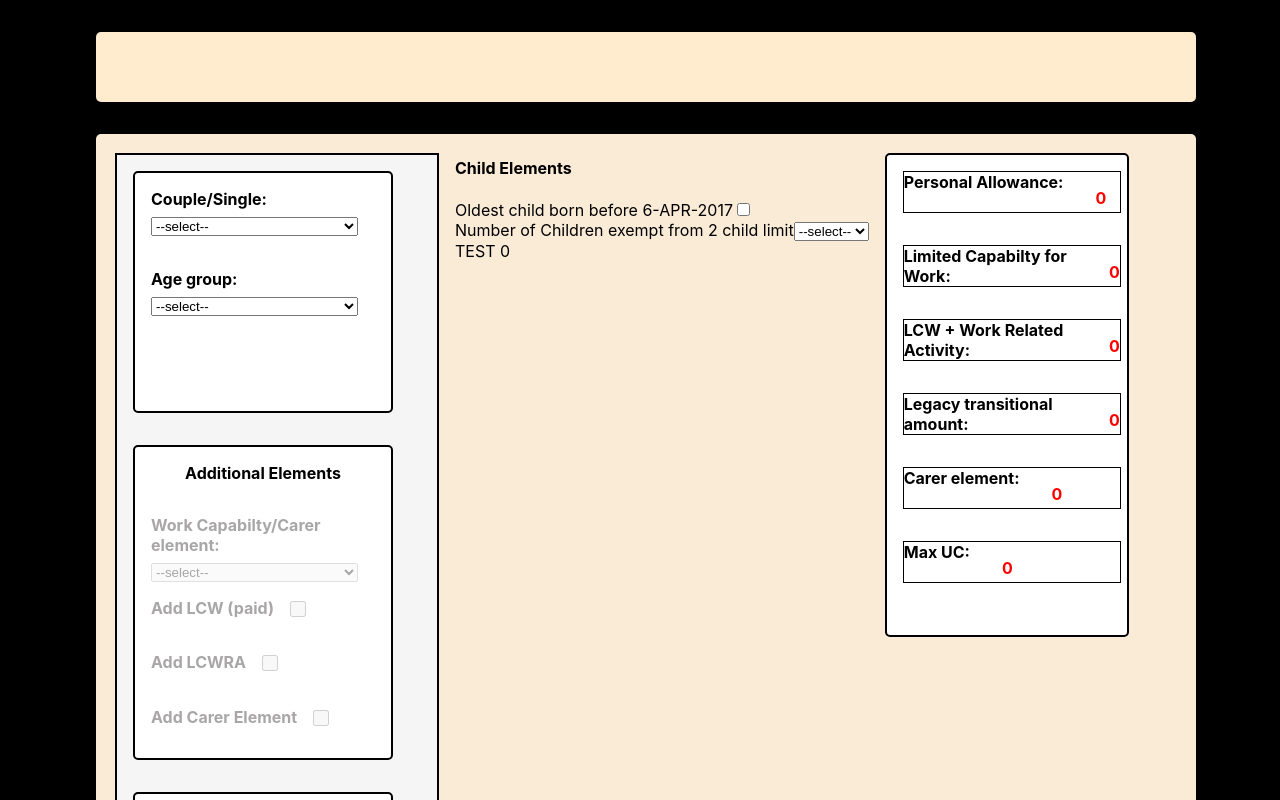
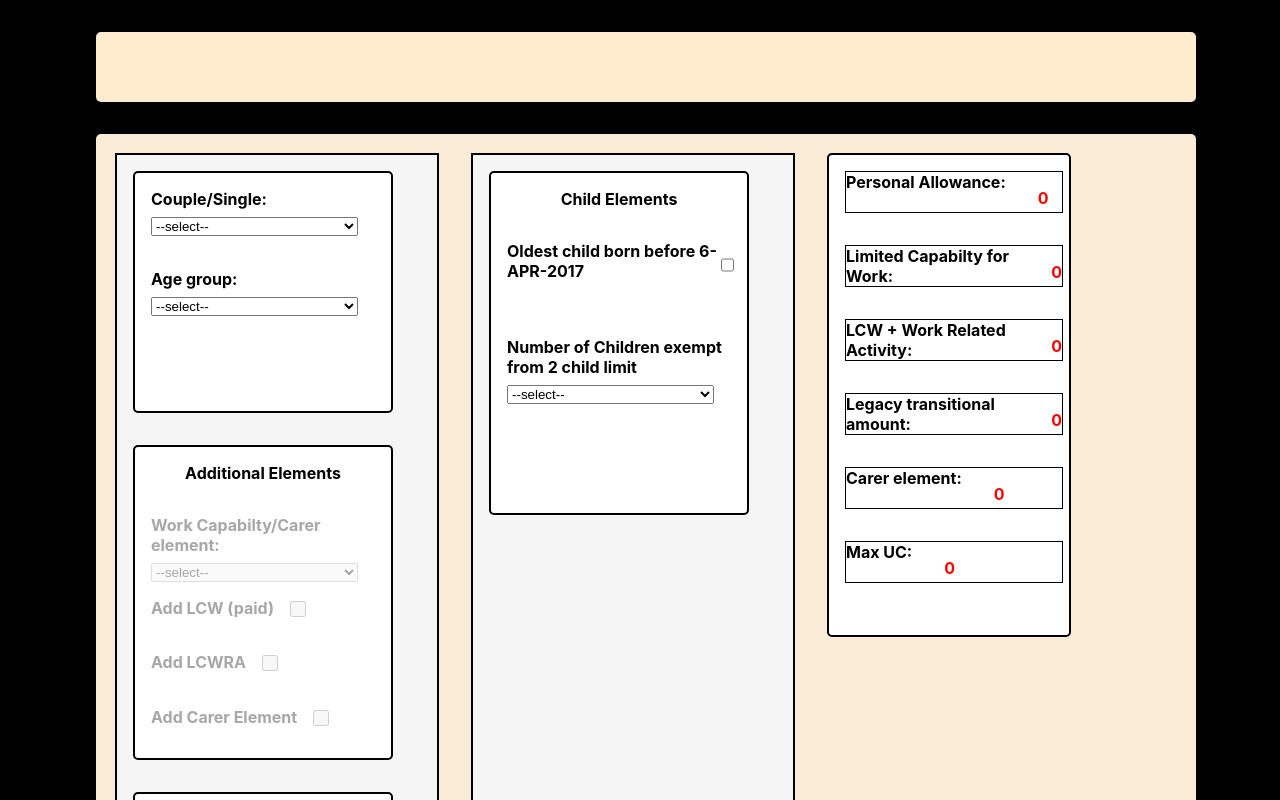
Before and after one commit to dnlstronge/benefitscalc2, a React (Create React App) app: page / in a window 1280 px wide. Shown: the top 800 px of the page. Built offline with nearby package versions, Linux system fonts and the light colour scheme.

Commit message:
[x] - add css

```diff
--- a/src/components/UC2/CHILD/CHILD.js
+++ b/src/components/UC2/CHILD/CHILD.js
@@ -37,14 +37,10 @@ const CHILD = ({ setPropState }) => {
                 <label htmlFor="oldest_checkbox" className={classes.checkbox_label}> Oldest child born before 6-APR-2017
                     <input value={oldest} onClick={handleOldest} id="oldest_checkbox" type="checkbox"></input>
                 </label>
-                <label className={classes.dropdown_label} htmlFor="exempt_child"></label>
-            </div>
-
           {/* oldest born after */}
-          <div className={classes.sub_container}>
-            <label className={classes.child_label} htmlFor="children_selection"> Number of Children exempt from 2 child limit
+            <label className={classes.dropdown_label} htmlFor="children_selection"> Number of Children exempt from 2 child limit
                 {!oldest &&
-                <select onChange={handleChildren} className={classes.child_select} id="children_selection">
+                <select onChange={handleChildren} className={classes.dropdown_select} id="children_selection">
                     <option value="0">--select--</option>
                     <option value="0">none</option>
                     <option value="1">1</option>
@@ -59,7 +55,7 @@ const CHILD = ({ setPropState }) => {
                     <option value="10">10</option>
                 </select>}
                 {oldest &&
-                <select onChange={handleChildren} className={classes.child_select} id="children_selection">
+                <select onChange={handleChildren} className={classes.dropdown_select} id="children_selection">
                     <option value="0">--select--</option>
                     <option value="0">none</option>
                     <option value="1">1</option>
@@ -74,7 +70,9 @@ const CHILD = ({ setPropState }) => {
                     <option value="10">10</option>
                 </select>}
             </label>
-            <div>TEST {numChildren} </div>
+            <label className={classes.dropdown_label} htmlFor="exempt_child"></label>
+
+
           </div>
 
 
--- a/src/components/UC2/CHILD/CHILD.module.css
+++ b/src/components/UC2/CHILD/CHILD.module.css
@@ -0,0 +1,50 @@
+.container {
+    position: relative;
+    display: flex;
+    flex-direction: column;
+    background: white;
+    width: 80%;
+    height: auto;
+    margin: 1rem 1rem 1rem 1rem;
+    border: 2px solid black;
+    border-radius: 5px;
+}
+.heading {
+    margin: 1rem 1rem 1rem 1rem;
+    text-align: center;
+}
+.dropdown_label {
+    color: black;
+    font-weight: bold;
+    display: flex;
+    flex-direction: column;
+    height: 3rem;
+    width: 90%;
+    margin: 1rem 0rem 2rem 1rem;
+}
+.dropdown_select {
+    display: flex;
+    flex-direction: column;
+    height: 2rem;
+    width: 90%;
+    margin: 0.5rem 0.5rem 0.5rem 0rem;
+
+}
+.checkbox_label {
+    color: black;
+    font-weight: bold;
+    display: flex;
+    flex-direction: row;
+    height: 3rem;
+    width: 90%;
+    margin: 1rem 0rem 2rem 1rem;
+
+}
+.checkbox_input {
+    display: flex;
+    flex-direction: row;
+    width: 1rem;
+    height: 1rem;
+    margin-left: 1rem;
+
+}
--- a/src/components/UC2/Main.module.css
+++ b/src/components/UC2/Main.module.css
@@ -15,3 +15,12 @@
     width: 20rem;
     height: 90%;
 }
+.CHILD_container {
+    display: flex;
+    flex-direction: column;
+    margin: 1rem 1rem 1rem 1rem;
+    background: whitesmoke;
+    border: 2px solid black;
+    width: 20rem;
+    height: 90%;
+}
```
